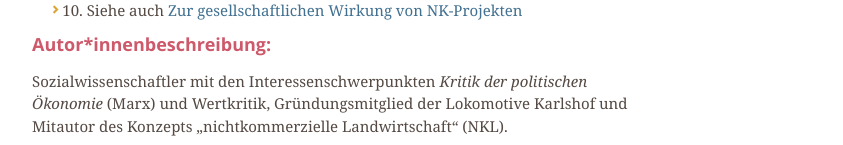
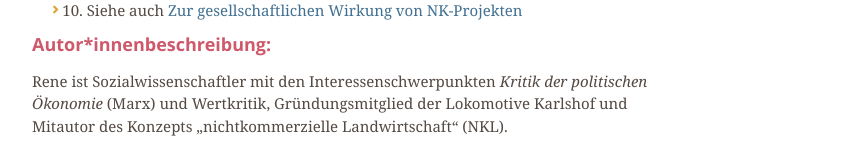
Before and after one commit to andylatte/ich-tausch-nicht-mehr, a plain HTML site: page de/31/index.html in a window 1280 px wide. Shown: the part 6451-6596 px from the top of the page, without its empty margins (300-1143 px from the left). Drawn offline with nearby package versions, Linux system fonts and the light colour scheme.

Commit message:
Update index.html

```diff
--- a/de/31/index.html
+++ b/de/31/index.html
@@ -102,7 +102,7 @@
 			<li id="footnote-10">10. Siehe auch <a href="https://ich-tausch-nicht-mehr.net/de/7/">Zur gesellschaftlichen Wirkung von NK-Projekten</a></li>
 			</ul>
 			<h5>Autor*innenbeschreibung:</h5>
-			<p class="text"><span>Sozialwissenschaftler mit den Interessenschwerpunkten </span><em>Kritik der politischen Ökonomie</em><span> (Marx) und</span> <span class="glossary"> </span><span class="char-style-override-5">Wertkritik</span><span>, Gründungsmitglied der </span><span class="glossary"> Lokomotive Karlshof</span><span> und Mitautor des Konzepts „nichtkommerzielle Landwirtschaft“ (NKL).</span></p>
+			<p class="text">Rene ist Sozialwissenschaftler mit den Interessenschwerpunkten <em>Kritik der politischen Ökonomie</em><span> (Marx) und</span> <span class="glossary"> </span><span class="char-style-override-5">Wertkritik</span><span>, Gründungsmitglied der </span><span class="glossary"> Lokomotive Karlshof</span><span> und Mitautor des Konzepts „nichtkommerzielle Landwirtschaft“ (NKL).</span></p>
 
 
 
```
